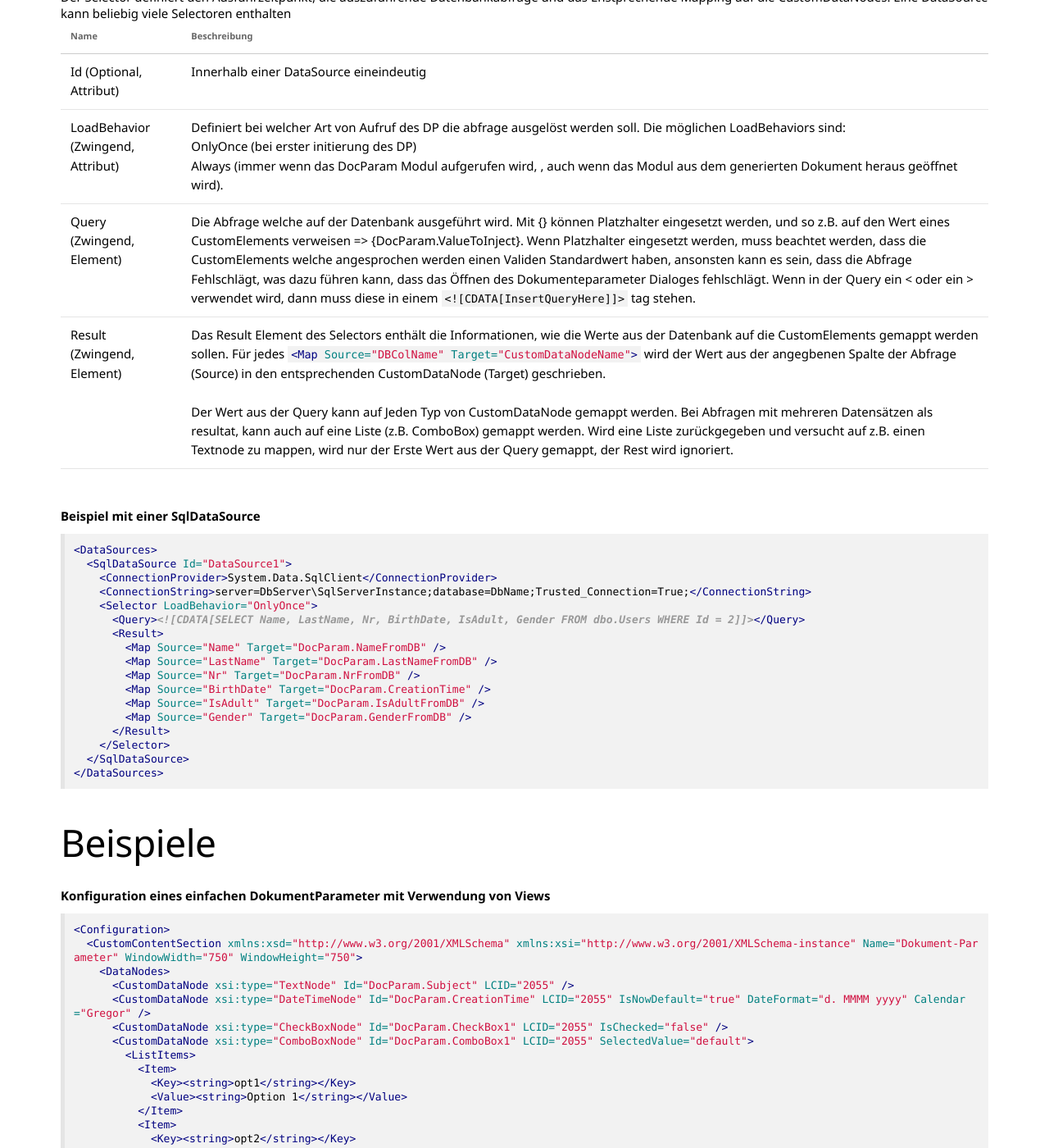
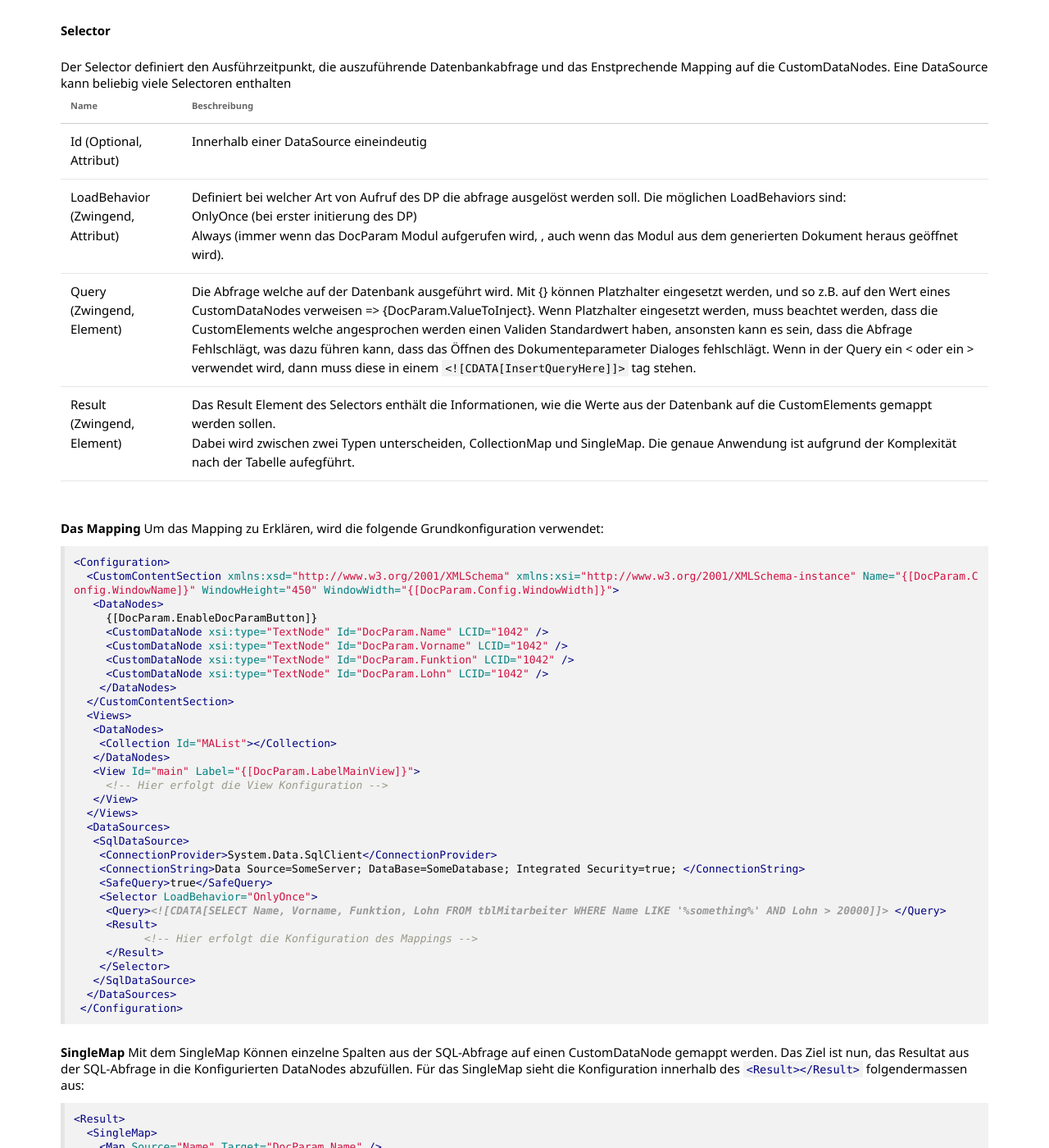
Before and after one commit to primesoft-group/oneoffixx-docs, a Jekyll site: the page built from _pages/docfunc/de/df-documentparameter.md, in a window 1280 px wide and 1400 px high, scrolled down 14459 px. Shown: the whole window at 82% size. Built offline with Jekyll 4.4.1, drawn with Linux system fonts in a browser that asks for light colours; nearby versions of some CDN libraries; some web fonts are replaced; some of the changed text lies outside the part shown.

Commit message:
Test With File Encoding

````diff
--- a/_pages/docfunc/de/df-documentparameter.md
+++ b/_pages/docfunc/de/df-documentparameter.md
@@ -192,7 +192,7 @@
 {:.table .table-striped}
 |  __Name__                     		 	 					|  __Beschreibung__  |
 |    ----								 	 					|        ----        |
-|  TextBox: Einzeilige oder mehrzeilige Texteingabe				|  `<TextBox Value="Text" Id="DocParam.Subject" Lines="2" Mask="000.0000.0000.00" />`{:.language-xml}<br>Value = Vordefiniert, wird aber ignoriert wenn es eine CustomDataNode mit der Id gibt.<br>Lines = Anzahl an Zeilen - Standard ist 1.<br><span class="label label-info">NEU ab 3.2.1</span> Mask = Eingabe-Maske, erleichtert die Eingabe, z. B. für eine AHV-Nummer (Mask="000.0000.0000.00"), für die Syntax und die Möglichkeiten siehe [hier: Xceed WPF Toolkit, MaskedTextBox, Supported Masks](https://github.com/xceedsoftware/wpftoolkit/wiki/MaskedTextBox#supported-masks)<br> Validierung: Verbindet man das TextBox Control an eine CustomDataNode vom Typ Text werden die Validierungsoptionen von dort übernommen.  |
+|  TextBox: Einzeilige oder mehrzeilige Texteingabe				|  `<TextBox Value="Text" Id="DocParam.Subject" Lines="2" Mask="000.0000.0000.00" />`{:.language-xml}<br>Value = Vordefiniert, wird aber ignoriert wenn es eine CustomDataNode mit der Id gibt.<br>Lines = Anzahl an Zeilen - Standard ist 1.<br><span class="label label-info">NEU ab 3.2.1</span> Mask = Eingabe-Maske, erleichtert die Eingabe, z. B. für eine AHV-Nummer (Mask="000.0000.0000.00"), für die Syntax und die Möglichkeiten siehe [hier: Xceed WPF Toolkit, MaskedTextBox, Supported Masks](https://github.com/xceedsoftware/wpftoolkit/wiki/MaskedTextBox#supported-masks)<br> Validierung: Verbindet man das TextBox Control an eine CustomDataNode vom Typ Text werden die Validierungsoptionen von dort übernommen.  |
 |  CheckBox: Auswahlkasten - oder halt CheckBox					|  `<CheckBox Id="DocParam.Erweitert" Label="Notizen" />`{:.language-xml}<br>Label = Beschreibung, erscheint rechts von der CheckBox  |
 |  ComboBox: Auswahlliste										|  `<ComboBox Value="0" IsInvalidWhenValue="0" Id="DocParam.Typ">`{:.language-xml}<br>&nbsp;`<Item Label="Bitte wählen" Value="0" />`{:.language-xml}<br>&nbsp;`<Item Label="Stufe 1" Value="1" />`{:.language-xml}`</ComboBox>`{:.language-xml} <br> Die Werte für die ComboBox können entweder im CustomDataNode definiert werden, oder in der View. Die Liste der Werte wird aus dem CustomDataNode übernommen, auch wenn in der View eine Liste definiert wurde. Wenn die Liste in der View definiert wird, dann muss der CustomDataNode ein TextNode sein, damit die Liste aus der View verwendet werden kann. Beispiele dazu finden sie am Ende dieser Seite. Wenn der CustomDataNode ein ComboBoxNode ist, dann wird das Feld bei Verwendung im Word als Auswahlbox dargestellt, wenn der CustomDataNode ein TextNode ist und die Liste der Werte in der View definiert werden, so wird bei Verwendung des Feldes im Word nur der Text der ausgewählten Option als Text abgefüllt.<br><br> Value = Ausgewähltes Element (muss als Item beschrieben sein)<br>IsInvalidWhenValue = Wenn das ausgewählte Element diesen Wert hat, ist das Control nicht "valide", d.h. man kann das Dokument nicht erzeugen<br>Item.Label = Text, welcher angezeigt wird<br>Item.Value = Wert, wenn ausgewählt<br> IsEditable = true/false - wenn true, kann selbst ein Text eingegeben werden
 |  DatePicker: Datumsauswahl									|  `<DatePicker Id="DocParam.ErstellDatum" />`{:.language-xml}  |
@@ -401,8 +401,13 @@
   <Selector LoadBehavior="Value">
    <Query />
    <Result>
-    <Map Source="ColumnName1" Target="CustomDataNode1" />
-    <Map Source="ColumnName2" Target="CustomDataNode2" />
+   <!-- Pro Selektor kann entweder ein SingleMap oder ein CollectionMap definiert werden -->
+    <SingleMap>
+	  <Map Source="ColumnName1" Target="CustomDataNode1" />
+	  <Map Source="ColumnName2" Target="CustomDataNode2" />
+    </SingleMap>
+    <CollectionMap id="IdOfCollection">
+	</CollectionMap>
    </Result>
   </Selector>
  </DataSource>
@@ -440,30 +445,97 @@
 |    ----			|        ----        |
 |  Id (Optional, Attribut)					| Innerhalb einer DataSource eineindeutig |
 | LoadBehavior (Zwingend, Attribut) 		| Definiert bei welcher Art von Aufruf des DP die abfrage ausgelöst werden soll. Die möglichen LoadBehaviors sind: <br>OnlyOnce (bei erster initierung des DP) <br> Always (immer wenn das DocParam Modul aufgerufen wird, , auch wenn das Modul aus dem generierten Dokument heraus geöffnet wird).
-|  Query (Zwingend, Element)				| Die Abfrage welche auf der Datenbank ausgeführt wird. Mit {} können Platzhalter eingesetzt werden, und so z.B. auf den Wert eines CustomElements verweisen => {DocParam.ValueToInject}. Wenn Platzhalter eingesetzt werden, muss beachtet werden, dass die CustomElements welche angesprochen werden einen Validen Standardwert haben, ansonsten kann es sein, dass die Abfrage Fehlschlägt, was dazu führen kann, dass das Öffnen des Dokumenteparameter Dialoges fehlschlägt. Wenn in der Query ein < oder ein > verwendet wird, dann muss diese in einem `<![CDATA[InsertQueryHere]]>` tag stehen.|
-|  Result (Zwingend, Element) 		 		| Das Result Element des Selectors enthält die Informationen, wie die Werte aus der Datenbank auf die CustomElements gemappt werden sollen. Für jedes `<Map Source="DBColName" Target="CustomDataNodeName">`{:.language-xml} wird der Wert aus der angegbenen Spalte der Abfrage (Source) in den entsprechenden CustomDataNode (Target) geschrieben.<br><br>Der Wert aus der Query kann auf Jeden Typ von CustomDataNode gemappt werden. Bei Abfragen mit mehreren Datensätzen als resultat, kann auch auf eine Liste (z.B. ComboBox) gemappt werden. Wird eine Liste zurückgegeben und versucht auf z.B. einen Textnode zu mappen, wird nur der Erste Wert aus der Query gemappt, der Rest wird ignoriert.  |
+|  Query (Zwingend, Element)				| Die Abfrage welche auf der Datenbank ausgeführt wird. Mit {} können Platzhalter eingesetzt werden, und so z.B. auf den Wert eines CustomDataNodes verweisen => {DocParam.ValueToInject}. Wenn Platzhalter eingesetzt werden, muss beachtet werden, dass die CustomElements welche angesprochen werden einen Validen Standardwert haben, ansonsten kann es sein, dass die Abfrage Fehlschlägt, was dazu führen kann, dass das Öffnen des Dokumenteparameter Dialoges fehlschlägt. Wenn in der Query ein < oder ein > verwendet wird, dann muss diese in einem `<![CDATA[InsertQueryHere]]>` tag stehen.|
+|  Result (Zwingend, Element) 		 		| Das Result Element des Selectors enthält die Informationen, wie die Werte aus der Datenbank auf die CustomElements gemappt werden sollen. <br> Dabei wird zwischen zwei Typen unterscheiden,    CollectionMap und SingleMap. Die genaue Anwendung ist aufgrund der Komplexität nach der Tabelle aufegführt. |
 
-__Beispiel mit einer SqlDataSource__
+__Das Mapping__
+Um das Mapping zu Erklären, wird die folgende Grundkonfiguration verwendet:
+```xml
+<Configuration>
+  <CustomContentSection xmlns:xsd="http://www.w3.org/2001/XMLSchema" xmlns:xsi="http://www.w3.org/2001/XMLSchema-instance" Name="{[DocParam.Config.WindowName]}" WindowHeight="450" WindowWidth="{[DocParam.Config.WindowWidth]}">
+   <DataNodes>
+     {[DocParam.EnableDocParamButton]}
+     <CustomDataNode xsi:type="TextNode" Id="DocParam.Name" LCID="1042" />
+     <CustomDataNode xsi:type="TextNode" Id="DocParam.Vorname" LCID="1042" />
+     <CustomDataNode xsi:type="TextNode" Id="DocParam.Funktion" LCID="1042" />
+     <CustomDataNode xsi:type="TextNode" Id="DocParam.Lohn" LCID="1042" />
+    </DataNodes>
+  </CustomContentSection>
+  <Views>
+   <DataNodes>
+    <Collection Id="MAList"></Collection>
+   </DataNodes>
+   <View Id="main" Label="{[DocParam.LabelMainView]}">
+     <!-- Hier erfolgt die View Konfiguration -->
+   </View>
+  </Views>
+  <DataSources>
+   <SqlDataSource>
+    <ConnectionProvider>System.Data.SqlClient</ConnectionProvider>
+    <ConnectionString>Data Source=SomeServer; DataBase=SomeDatabase; Integrated Security=true; </ConnectionString>
+    <SafeQuery>true</SafeQuery>
+    <Selector LoadBehavior="OnlyOnce">
+     <Query><![CDATA[SELECT Name, Vorname, Funktion, Lohn FROM tblMitarbeiter WHERE Name LIKE '%something%' AND Lohn > 20000]]> </Query>
+     <Result>
+	   <!-- Hier erfolgt die Konfiguration des Mappings -->
+     </Result>
+    </Selector>
+   </SqlDataSource>
+  </DataSources>
+ </Configuration>
+```
 
+
+__SingleMap__
+Mit dem SingleMap Können einzelne Spalten aus der SQL-Abfrage auf einen CustomDataNode gemappt werden. Das Ziel ist nun, das Resultat aus der SQL-Abfrage in die Konfigurierten DataNodes abzufüllen. Für das SingleMap sieht die Konfiguration innerhalb des `<Result></Result>`{:.language-xml} folgendermassen aus:
 ```xml
-<DataSources>
-  <SqlDataSource Id="DataSource1">
-    <ConnectionProvider>System.Data.SqlClient</ConnectionProvider>
-    <ConnectionString>server=DbServer\SqlServerInstance;database=DbName;Trusted_Connection=True;</ConnectionString>
-    <Selector LoadBehavior="OnlyOnce">
-      <Query><![CDATA[SELECT Name, LastName, Nr, BirthDate, IsAdult, Gender FROM dbo.Users WHERE Id = 2]]></Query>
-      <Result>
-        <Map Source="Name" Target="DocParam.NameFromDB" />
-        <Map Source="LastName" Target="DocParam.LastNameFromDB" />
-        <Map Source="Nr" Target="DocParam.NrFromDB" />
-        <Map Source="BirthDate" Target="DocParam.CreationTime" />
-        <Map Source="IsAdult" Target="DocParam.IsAdultFromDB" />
-        <Map Source="Gender" Target="DocParam.GenderFromDB" />
-      </Result>
-    </Selector>
-  </SqlDataSource>
-</DataSources>
+<Result>
+  <SingleMap>
+    <Map Source="Name" Target="DocParam.Name" />
+    <Map Source="Vorname" Target="DocParam.Vorname" />
+    <Map Source="Funktion" Target="DocParam.Funktion" />
+    <Map Source="Lohn" Target="DocParam.Lohn" />
+  </SingleMap>
+</Result>
 ```
+Das "Source" Attribut enthält den Namen der Spalte aus der Datenbankabfrage, aus welcher der Wert ausgelesen werden soll. Das "Target" Attribut enthält den Namen des CustomDataNodes, auf welchen der Wert geschrieben werden soll.  Für die entsprechenden CustomDataNodes kann dann auch ein View-Element erstellt werden, um den Wert darzustellen.
+Wird mit einem SingleMap auf einen TextNode gemapt, dann wird jeweils nur der erste Eintrag der Datenbankabfrage beachtet, alle anderen Einträge werden Ignoriert. Wird hingegen auf ein ComboBox gemappt, werden sämtliche Werte aus der Spalte in die ComboBox eingfügt.
+
+__CollectionMap__
+Mit dem CollectionMap kann eine Liste, welche aus der Datenbankabfrage zurückgegeben wird, auf eine Collection geschrieben werden. Die Collection wird mit den Entsprechenden Elementen befüllt. Auf diese Collection kann dann über eine ComboBox zugegriffen werden. Für das CollectionMap sieht die Konfiguration innerhalb des `<Result></Result>`{:.language-xml} folgendermassen aus:
+```xml
+<Result>
+  <CollectionMap Id="MAList" />
+</Result>
+```
+Das ColletionMap braucht nur die Id der entsprechenden Collection auf die die Werte geschrieben werden soll. __Diese Collection ist Zwingend in den ViewDataNodes zu definieren__. Die Collection wird dan folgendermassen befüllt:
+```xml
+<Collection Id="MaList">
+  <Element>
+    <Text Id="Name">Name</Text>
+    <Text Id="Vorname">Vorname</Text>
+    <Text Id="Funktion">Funktion</Text>
+    <Text Id="Lohn">lohn</Text>
+  </Element>
+  <Element>
+    .
+    .
+  </Element>
+   .
+   .
+</Collection>
+```
+Die Id der Text-Elemente innerhalb eines Elementes der Collection enthalten den Namen der Spalte aus der Datenbankabfrage, und entsprechend den Wert welcher der ausgewertete Eintrag in der entsprechenden Spalte der Abfrage enthält. Auf diese Collection kann dann über eine ComboBox folgendermassen zugegriffen werden:
+```xml
+<ComboBox Id="MAList" CollectionLabelMember="Name" CollectionPlaceholder="Select">
+  <CollectionSelectionMap Source="Name" Target="DocParam.Name"></CollectionSelectionMap>
+  <CollectionSelectionMap Source="Vorname" Target="DocParam.Vorname"></CollectionSelectionMap>
+  <CollectionSelectionMap Source="Funktion" Target="DocParam.Funktion"></CollectionSelectionMap>
+  <CollectionSelectionMap Source="Lohn" Target="DocParam.Lohn"></CollectionSelectionMap>
+</ComboBox>
+```
+Der Wert, welcher in der ComboBox angezeigt wird, wird im CollectionLabelMember definiert, hier z.B. ist es der Name.
+Wenn ein Wert in der ComboBox ausgewählt wird, dann werden die Entsprechenden Werte aus der Collection (Source) in die im Mapping definierten CustomDataNodes (Target) geschrieben. Hier ist wieder darauf zu achten, dass die Source dem Namen der Spalte aus der Datenbankabfrage entspricht, und das Target dem Entsprechenden CustomDataNode
 
 ## Beispiele
 
````
Also changed, not shown: _pages/docfunc/de/df-Test.md (added, +8 -0 lines), _pages/docfunc/de/overview.md (+1 -0 lines).
